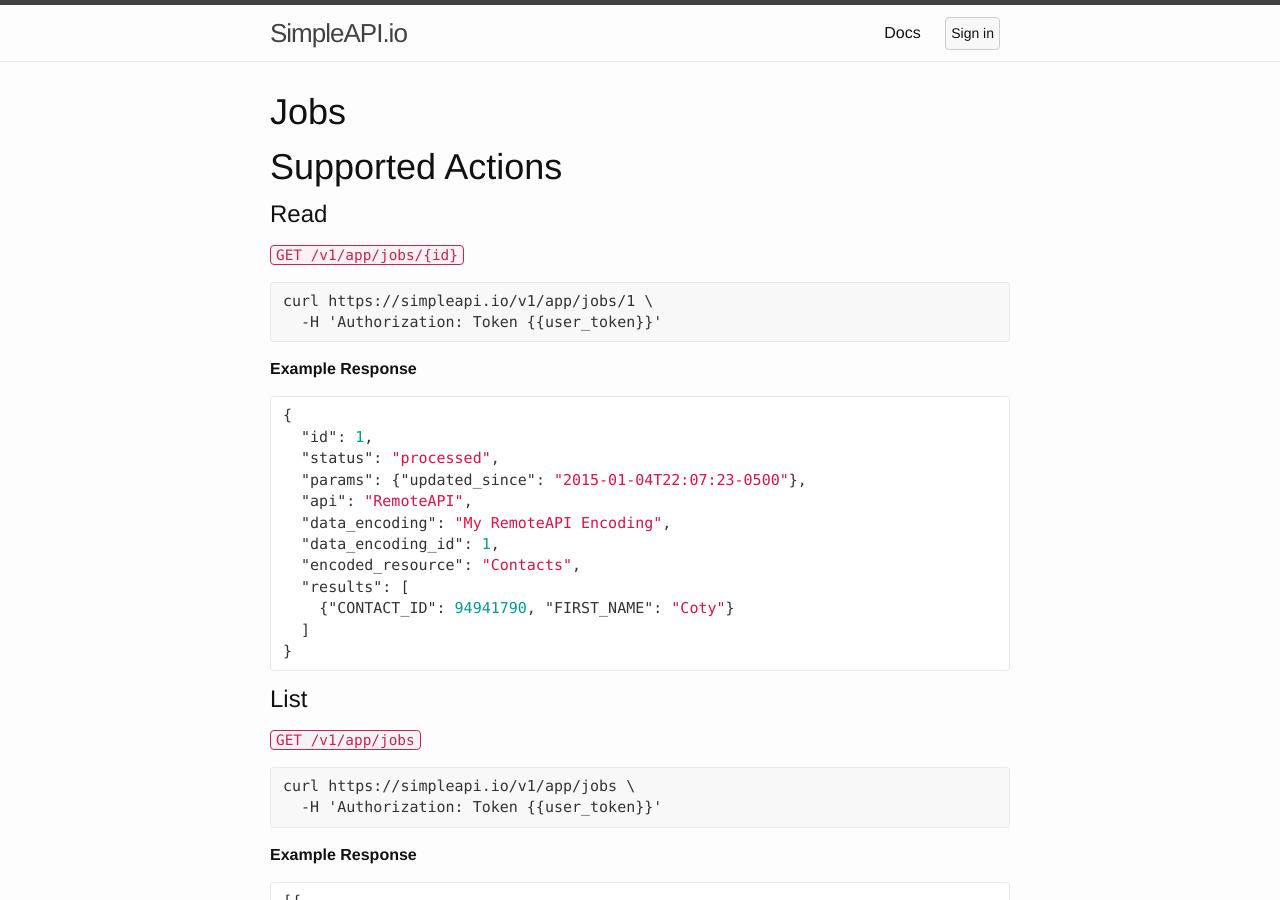
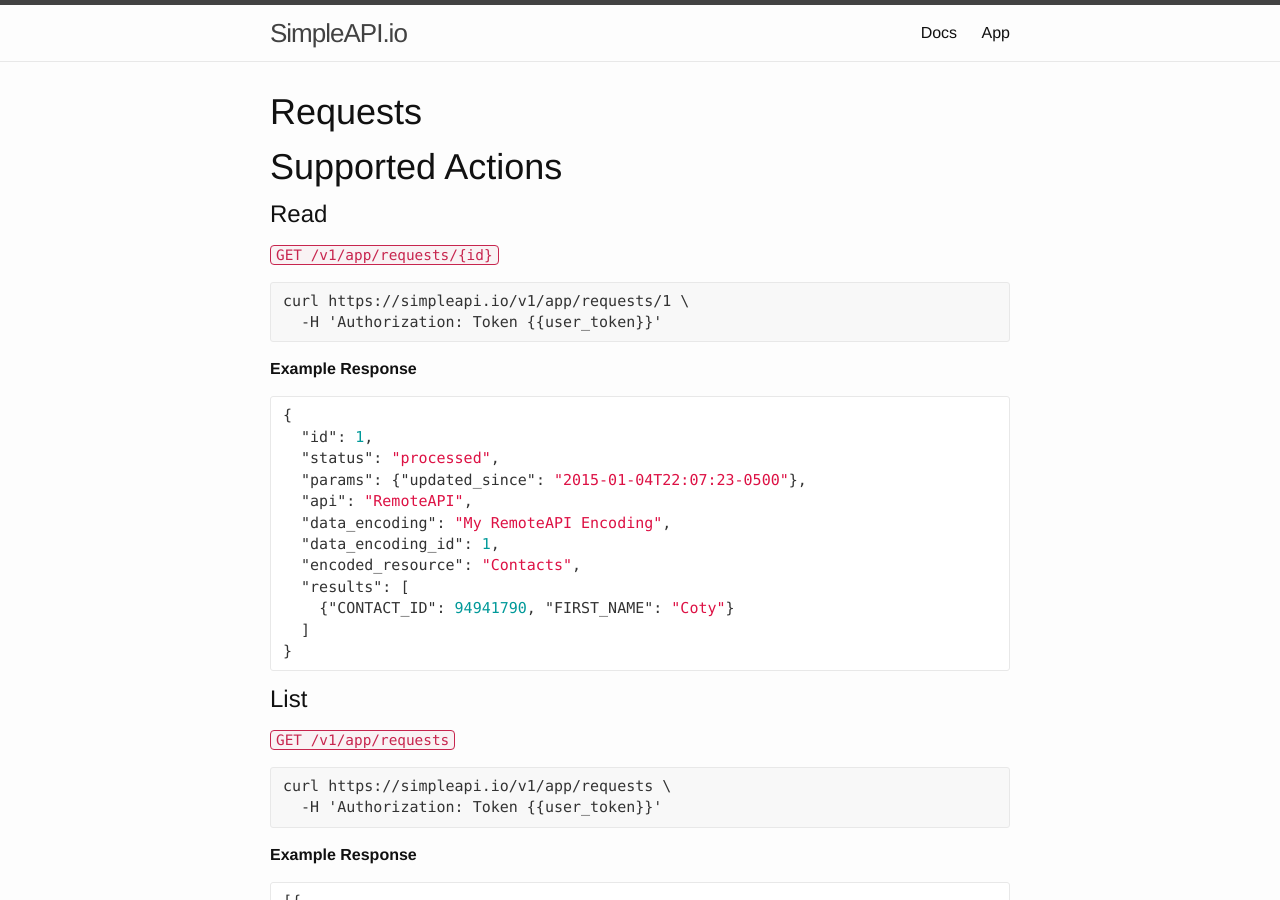
Before and after one commit to simpleapi-io/simpleapi-io.github.io, a Jekyll site: the page built from _docs/requests.md, in a window 1280 px wide and 900 px high. Built offline with Jekyll 4.4.1, drawn with Linux system fonts in a browser that asks for light colours.

Commit message:
change jobs to requests

````diff
--- a/_docs/jobs.md
+++ b/_docs/requests.md
@@ -1,17 +1,17 @@
 ---
 layout: doc
-title:  "Jobs"
+title:  "Requests"
 ---
 # Supported Actions
 
 ### Read
 
 <p>
-  <code class="url">GET /v1/app/jobs/{id}</code>
+  <code class="url">GET /v1/app/requests/{id}</code>
 </p>
 
 ``` curl
-curl https://simpleapi.io/v1/app/jobs/1 \
+curl https://simpleapi.io/v1/app/requests/1 \
   -H 'Authorization: Token {{"{{user_token"}}}}'
 ```
 
@@ -35,11 +35,11 @@ curl https://simpleapi.io/v1/app/jobs/1 \
 ### List
 
 <p>
-  <code class="url">GET /v1/app/jobs</code>
+  <code class="url">GET /v1/app/requests</code>
 </p>
 
 ``` curl
-curl https://simpleapi.io/v1/app/jobs \
+curl https://simpleapi.io/v1/app/requests \
   -H 'Authorization: Token {{"{{user_token"}}}}'
 ```
 
--- a/_includes/header.html
+++ b/_includes/header.html
@@ -15,7 +15,7 @@
 
       <div class="trigger">
         <a class="page-link" href="/docs">Docs</a>
-        <a class="page-link btn btn-default btn-nav" href="{{ site.appurl }}">Sign in</a>
+        <a class="page-link" href="{{ site.appurl }}">App</a>
       </div>
     </nav>
 
````
